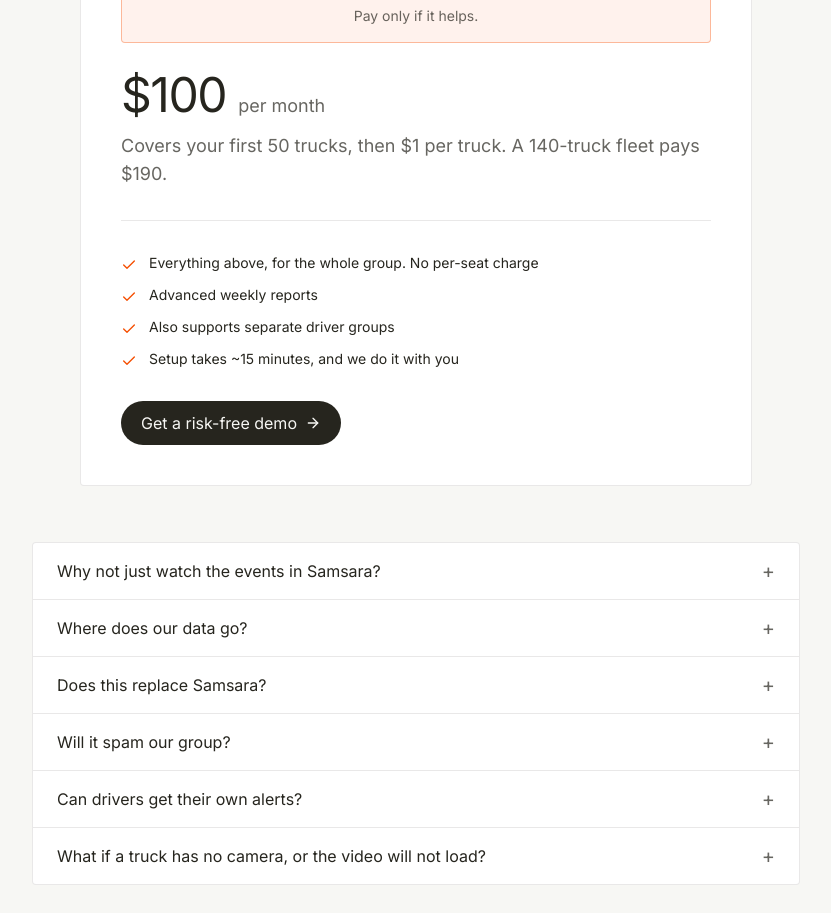
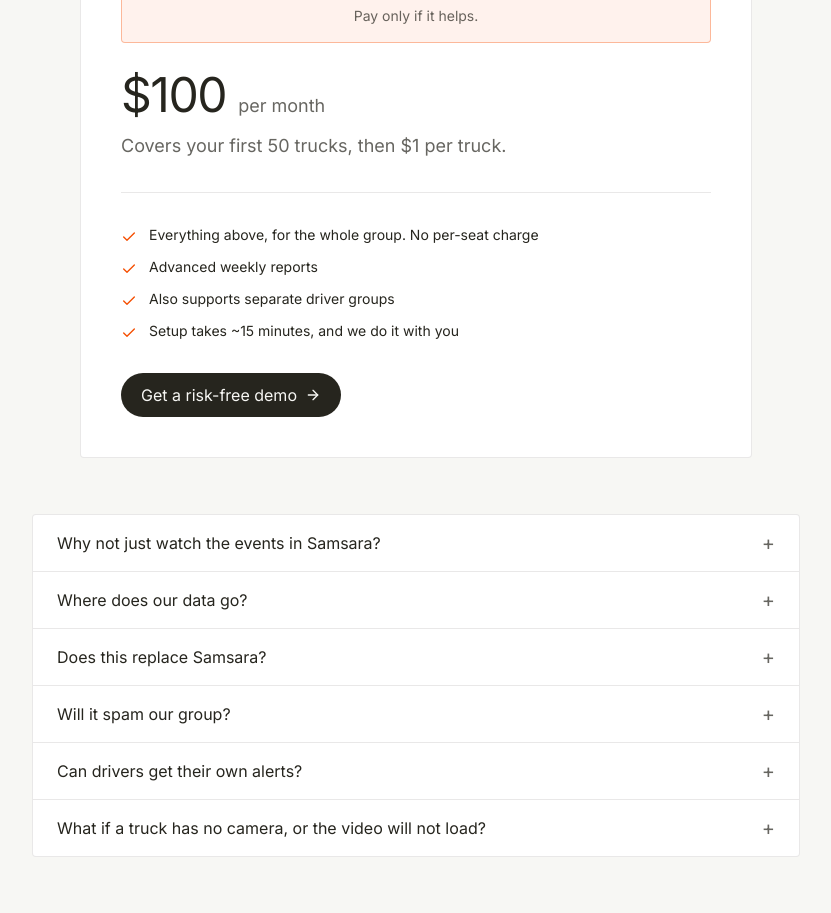
Before and after one commit to ShJavokhir/raisedash-landing-page, a Next.js app: page /tools/samsara-alerts in a window 1280 px wide. Shown: the part 5260-6173 px from the top of the page, without its empty margins (224-1055 px from the left). Built offline with nearby package versions, Linux system fonts and the light colour scheme; no server answers.

Commit message:
fix(samsara): drop the 140-truck price example

```diff
--- a/src/pages/tools/samsara-alerts.tsx
+++ b/src/pages/tools/samsara-alerts.tsx
@@ -129,9 +129,6 @@ const FAQS: FAQItem[] = [
 ];
 
 export default function SamsaraAlerts() {
-  const exampleTrucks = 140;
-  const examplePrice = PRICE_BASE + (exampleTrucks - PRICE_INCLUDED_TRUCKS) * PRICE_PER_EXTRA_TRUCK;
-
   return (
     <PageLayout
       title="Samsara Alerts in Telegram: Safety Events, Speeding and Engine Faults"
@@ -332,7 +329,7 @@ export default function SamsaraAlerts() {
               <span className="text-muted-foreground text-lg">per month</span>
             </div>
             <p className="text-muted-foreground mt-3 text-lg">
-              {`Covers your first ${PRICE_INCLUDED_TRUCKS} trucks, then $${PRICE_PER_EXTRA_TRUCK} per truck. A ${exampleTrucks}-truck fleet pays $${examplePrice}.`}
+              {`Covers your first ${PRICE_INCLUDED_TRUCKS} trucks, then $${PRICE_PER_EXTRA_TRUCK} per truck.`}
             </p>
 
             <div className="border-border mt-8 space-y-3 border-t pt-8">
```
